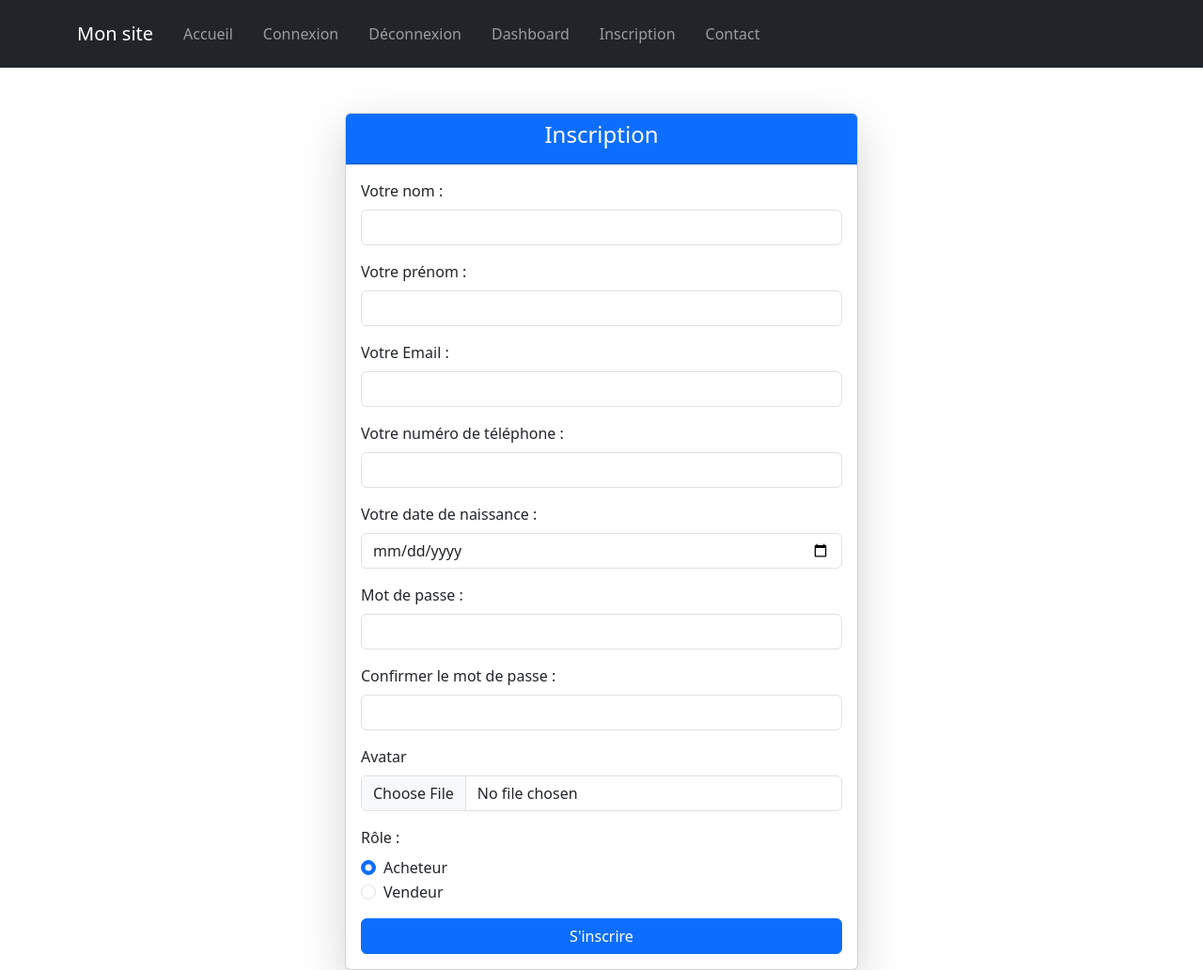
After one commit to bouxi/Marketplace, a PHP site: page /inscription.php in a window 1280 px wide. The commit adds this page. Shown: the whole page at 94% size. Run offline with PHP 8.4, Linux system fonts and the light colour scheme.

Commit message:
Formulaire d'inscription et connexion

```diff
--- /dev/null
+++ b/inscription.php
@@ -0,0 +1,152 @@
+<?php
+session_start();
+require_once 'src/lib/dbConnect.php'; // Fichier de connexion BDD
+
+$title = "Inscription";
+$errors = [];
+
+if ($_SERVER['REQUEST_METHOD'] === 'POST') {
+    $nom = trim($_POST['nom']);
+    $prenom = trim($_POST['prenom']);
+    $telephone = trim($_POST['telephone']);
+    $datenaissance = trim($_POST['datenaissance']);
+    $email = trim($_POST['email']);
+    $password = $_POST['password'];
+    $confirm_password = $_POST['confirm_password'];
+    $role = isset($_POST['role']) && in_array($_POST['role'], ['acheteur', 'vendeur']) ? $_POST['role'] : 'acheteur';
+
+    // Validation des champs
+    if (empty($nom)) {
+        $errors['nom'] = "Le Nom de l'utilisateur est requis.";
+    }
+    if (empty($prenom)) {
+        $errors['prenom'] = "Le Prénom de l'utilisateur est requis.";
+    }
+    if (empty($telephone)) {
+        $errors['telephone'] = "Le numéro de téléphone est requis.";
+    }
+    if (empty($datenaissance)) {
+        $errors['datenaissance'] = "La date de naissance est requise.";
+    }
+    if (!filter_var($email, FILTER_VALIDATE_EMAIL)) {
+        $errors['email'] = "L'adresse email est invalide.";
+    }
+    if (strlen($password) < 6) {
+        $errors['password'] = "Le mot de passe doit contenir au moins 6 caractères.";
+    }
+    if ($password !== $confirm_password) {
+        $errors['confirm_password'] = "Les mots de passe ne correspondent pas.";
+    }
+
+    // Gestion de l'avatar
+    $avatar = 'default.png'; // Avatar par défaut
+    if (isset($_FILES['avatar']) && $_FILES['avatar']['error'] === 0) {
+        $targetDir = 'uploads/avatars/';
+        $avatarName = time() . "_" . basename($_FILES['avatar']['name']);
+        $targetFilePath = $targetDir . $avatarName;
+        $fileType = pathinfo($targetFilePath, PATHINFO_EXTENSION);
+
+        $allowTypes = ['jpg', 'jpeg', 'png', 'gif'];
+        if (in_array($fileType, $allowTypes)) {
+            if (move_uploaded_file($_FILES['avatar']['tmp_name'], $targetFilePath)) {
+                $avatar = $avatarName;
+            }
+        }
+    }
+
+    // Vérifier si l'email existe déjà
+    if (empty($errors)) {
+        $stmt = $db->prepare("SELECT id FROM users WHERE email = ?");
+        $stmt->execute([$email]);
+        if ($stmt->fetch()) {
+            $errors['email'] = "Cet email est déjà utilisé.";
+        }
+    }
+
+    // Insertion dans la base de données si tout est bon
+    if (empty($errors)) {
+        $hashed_password = password_hash($password, PASSWORD_DEFAULT);
+        $stmt = $db->prepare("INSERT INTO users (nom, prenom, email, telephone, datenaissance, password, role, avatar) VALUES (?, ?, ?, ?, ?, ?, ?, ?)");
+        if ($stmt->execute([$nom, $prenom, $email, $telephone, $datenaissance, $hashed_password, $role, $avatar])) {
+            $_SESSION['success'] = "Inscription réussie. Vous pouvez vous connecter.";
+            header('Location: login.php');
+            exit;
+        } else {
+            $errors['general'] = "Une erreur est survenue lors de l'inscription. Veuillez réessayer.";
+        }
+    }
+}
+
+require_once ('src/lib/dbClose.php');
+require_once 'template/header.php';
+?>
+
+<div class="row justify-content-center">
+    <div class="col-md-6">
+        <div class="card shadow-lg">
+            <div class="card-header bg-primary text-white text-center">
+                <h4>Inscription</h4>
+            </div>
+            <div class="card-body">
+                <?php if (!empty($errors)) : ?>
+                    <div class="alert alert-danger">
+                        <?php foreach ($errors as $error) : ?>
+                            <p><?= htmlspecialchars($error) ?></p>
+                        <?php endforeach; ?>
+                    </div>
+                <?php endif; ?>
+
+                <form action="" method="POST">
+                    <div class="mb-3">
+                        <label for="nom" class="form-label">Votre nom :</label>
+                        <input type="text" class="form-control" id="nom" name="nom" value="<?= isset($_POST['nom']) ? htmlspecialchars($_POST['nom']) : '' ?>" required>
+                    </div>
+                    <div class="mb-3">
+                        <label for="prenom" class="form-label">Votre prénom :</label>
+                        <input type="text" class="form-control" id="prenom" name="prenom" value="<?= isset($_POST['prenom']) ? htmlspecialchars($_POST['prenom']) : '' ?>" required>
+                    </div>
+                    <div class="mb-3">
+                        <label for="email" class="form-label">Votre Email :</label>
+                        <input type="email" class="form-control" id="email" name="email" value="<?= isset($_POST['email']) ? htmlspecialchars($_POST['email']) : '' ?>" required>
+                    </div>
+                    <div class="mb-3">
+                        <label for="telephone" class="form-label">Votre numéro de téléphone :</label>
+                        <input type="tel" class="form-control" id="telephone" name="telephone" value="<?= isset($_POST['telephone']) ? htmlspecialchars($_POST['telephone']) : '' ?>" required>
+                    </div>
+                    <div class="mb-3">
+                        <label for="datenaissance" class="form-label">Votre date de naissance :</label>
+                        <input type="date" class="form-control" id="datenaissance" name="datenaissance" value="<?= isset($_POST['datenaissance']) ? htmlspecialchars($_POST['datenaissance']) : '' ?>" required>
+                    </div>
+                    <div class="mb-3">
+                        <label for="password" class="form-label">Mot de passe :</label>
+                        <input type="password" class="form-control" id="password" name="password" required>
+                    </div>
+                    <div class="mb-3">
+                        <label for="confirm_password" class="form-label">Confirmer le mot de passe :</label>
+                        <input type="password" class="form-control" id="confirm_password" name="confirm_password" required>
+                    </div>
+                    <div class="mb-3">
+                        <label class="form-label">Avatar</label>
+                        <input type="file" class="form-control" name="avatar">
+                    </div>
+                    <div class="mb-3">
+                        <label class="form-label">Rôle :</label>
+                        <div class="form-check">
+                            <input type="radio" class="form-check-input" name="role" value="acheteur" checked>
+                            <label class="form-check-label">Acheteur</label>
+                        </div>
+                        <div class="form-check">
+                            <input type="radio" class="form-check-input" name="role" value="vendeur">
+                            <label class="form-check-label">Vendeur</label>
+                        </div>
+                    </div>
+                    <button type="submit" class="btn btn-primary w-100">S'inscrire</button>
+                </form>
+            </div>
+        </div>
+    </div>
+</div>
+
+
+
+<?php require_once 'template/footer.php'; ?>
--- /dev/null
+++ b/logout.php
@@ -0,0 +1,6 @@
+<?php
+session_start();
+session_unset();
+session_destroy();
+header('Location: login.php');
+exit();
--- /dev/null
+++ b/src/lib/dbClose.php
@@ -0,0 +1,3 @@
+<?php
+// On se déconnecte de la base
+$db = null;
--- a/src/lib/dbConnect.php
+++ b/src/lib/dbConnect.php
@@ -1,7 +1,7 @@
 <?php
 try{
     // Connexion à la base
-    $db = new PDO('mysql:host=localhost;dbname=work', 'root', '');
+    $db = new PDO('mysql:host=localhost;dbname=marketplace_db', 'root', '');
     $db->exec('SET NAMES "UTF8"');
 } catch (PDOException $e){
     echo 'Erreur : ' . $e->getMessage();
--- a/template/fonctions.php
+++ b/template/fonctions.php
@@ -16,6 +16,10 @@ function nav_menu (string $linkClass = ''): string
 {
     return
         nav_item('/index.php', 'Accueil', $linkClass) .
+        nav_item('/login.php', 'Connexion', $linkClass) .
+        nav_item('/logout.php', 'Déconnexion', $linkClass) .
+        nav_item('/dashboard.php', 'Dashboard', $linkClass) .
+        nav_item('inscription.php', 'Inscription', $linkClass) .
         nav_item('/contact.php', 'Contact', $linkClass);
 }
 ?>
--- a/template/header.php
+++ b/template/header.php
@@ -29,4 +29,4 @@ require_once 'template/fonctions.php';
     </div>
 </nav>
 
-<div class="container my-5">
+<div class="container mt-5">
```
Also changed, not shown: bdd.sql (added, +27 -0 lines), dashboard.php (added, +42 -0 lines), index.php (+9 -2 lines), login.php (added, +59 -0 lines).
